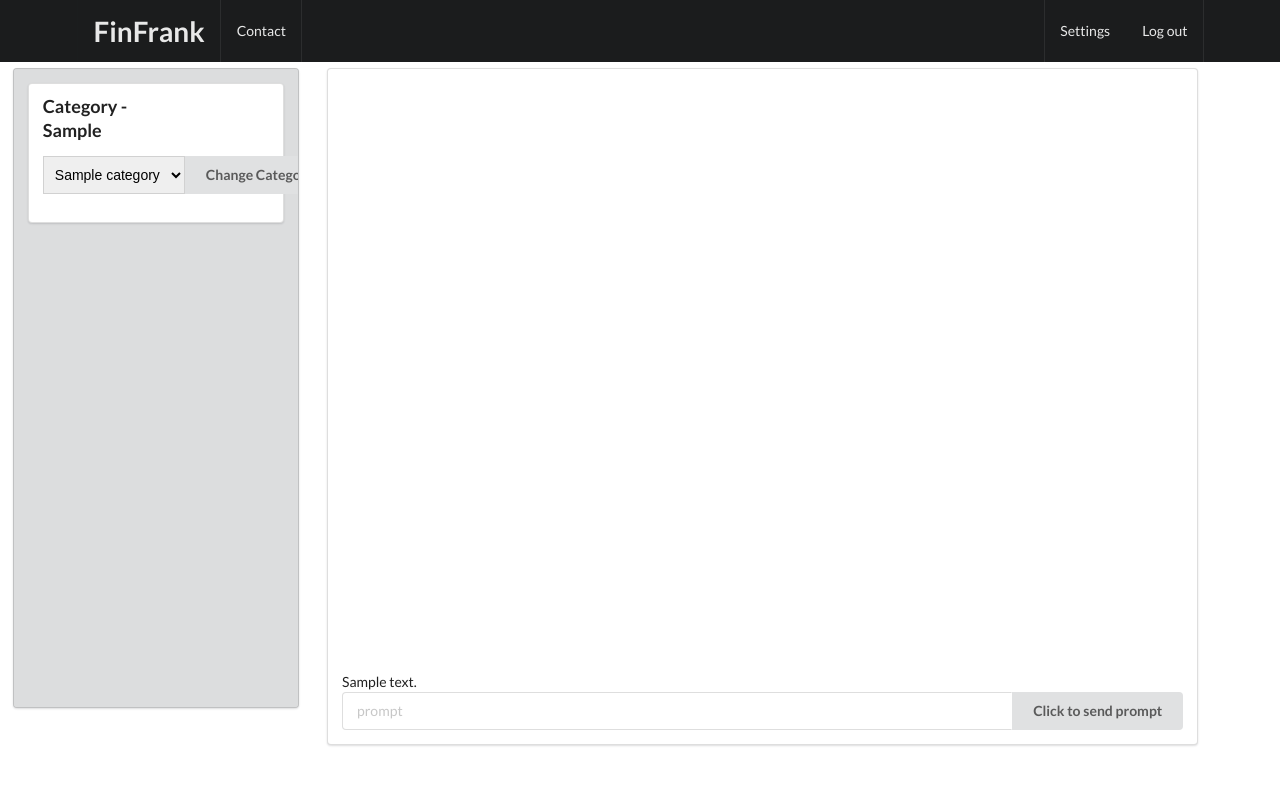
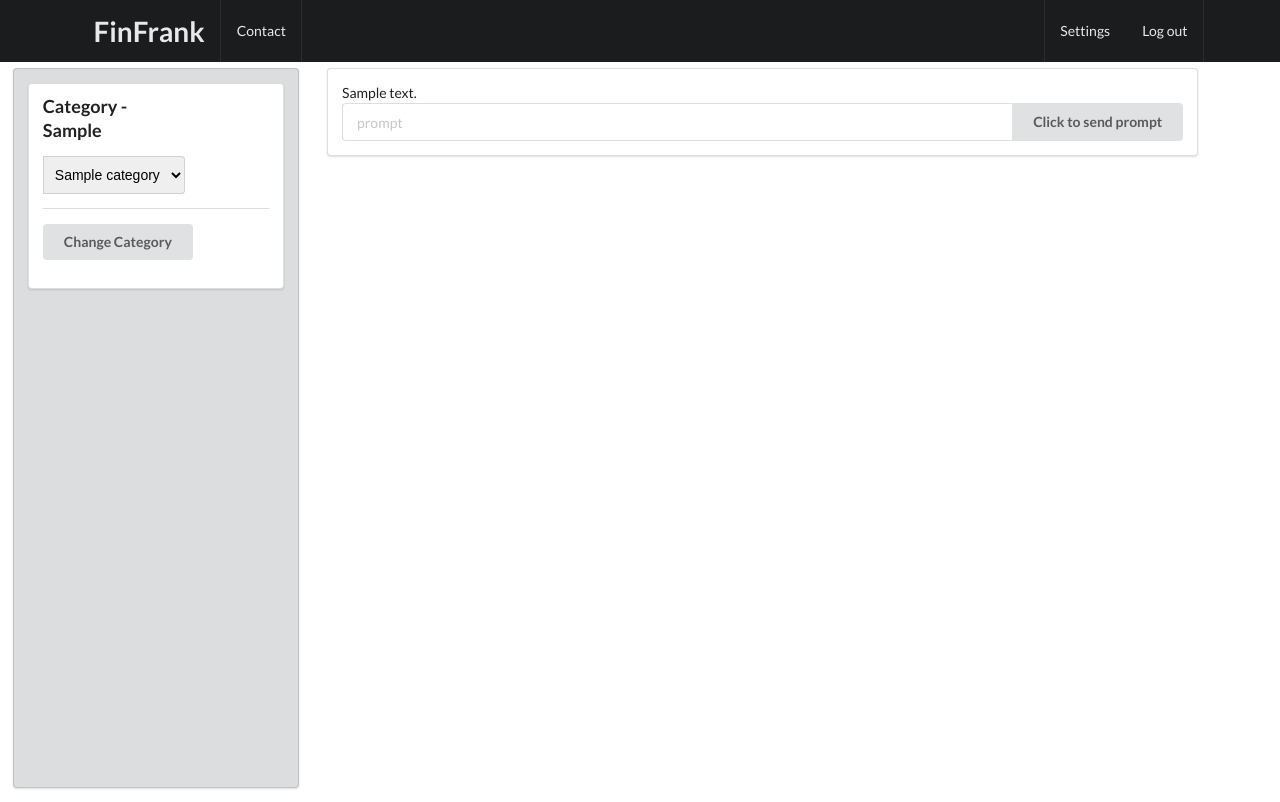
Before and after one commit to Micz26/FrankRank, a Django app: template Chat/templates/home.html in a window 1280 px wide. Before the commit the page ends 746 px from the top, so only its background shows below. Run offline with Django 3.2, Linux system fonts and the light colour scheme; the template is opened without the code that fills it: most values are stand-ins (such as "Sample title", 1, 10 or a date in 2020); some libraries are stand-ins or nearby versions.

Commit message:
Reponsive HTML

```diff
--- a/Chat/templates/home.html
+++ b/Chat/templates/home.html
@@ -16,7 +16,7 @@
 <div class="three column row">
 
     <div class="four wide column">
-        <div class="ui tertiary segment" style="overflow-y: scroll; height: 50vw; margin-left: 1vw;">
+        <div class="ui tertiary segment" style="height: calc(100vh - 80px); margin-left: 1vw;">
             <div class = "ui segment">
                 <h3 class="ui header">Category - <div class="item">{{ chat_category }}</div></h3>
                     <form method="POST">
@@ -27,16 +27,16 @@
                                     <option class = "item" value="{{ category }}">{{ category }}</option>
                                 {% endfor %}
                             </select>
-                            <div class="ui divider"></div>
-                            <button type="submit" class="ui button">Change Category</button>
                         </div>
+                        <div class="ui divider"></div>
+                        <button type="submit" class="ui button">Change Category</button>
                     </div>
         </div>
     </div>
 
     <div class="eleven wide column" >
         <div class = "ui segment" >
-            <div id = "scroll" style="overflow-y: scroll; height: 46vw;">
+            <div id = "scroll" style="overflow-y: scroll; max-height: calc(100vh - 70px - 80px)">
                 {% for message in messages_ %}
                     <div class="alert alert-danger" role="alert">
                         {{ message }}
--- a/Chat/views.py
+++ b/Chat/views.py
@@ -78,7 +78,7 @@ def logout(request):
 def home(request):
     messages_ = []
     reply_content = ''
-    api_key = "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"
+    api_key = "XXX"
     user = request.user.username
     chat_categories = ['Personal Finance', 'Investments', 'Insurance', 'Car Insurance']
 
```
Also changed, not shown: db.sqlite3.
